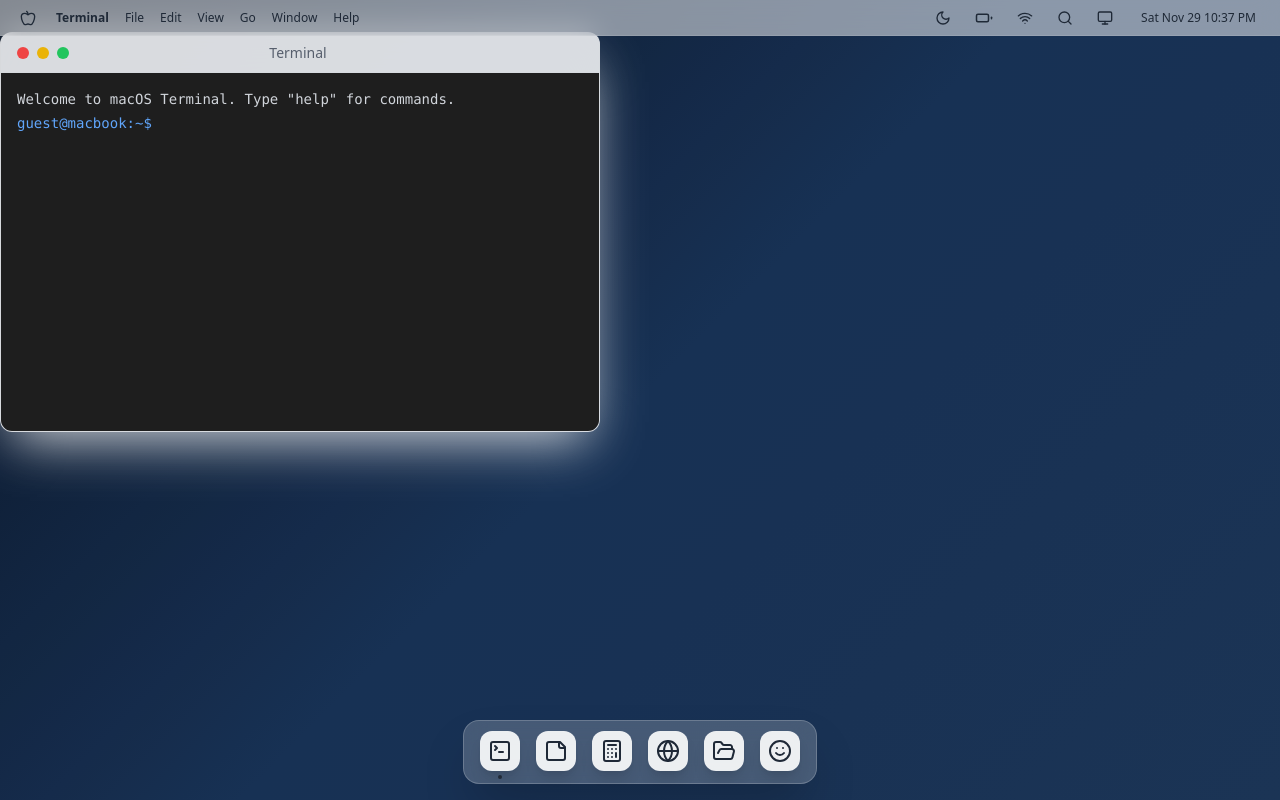
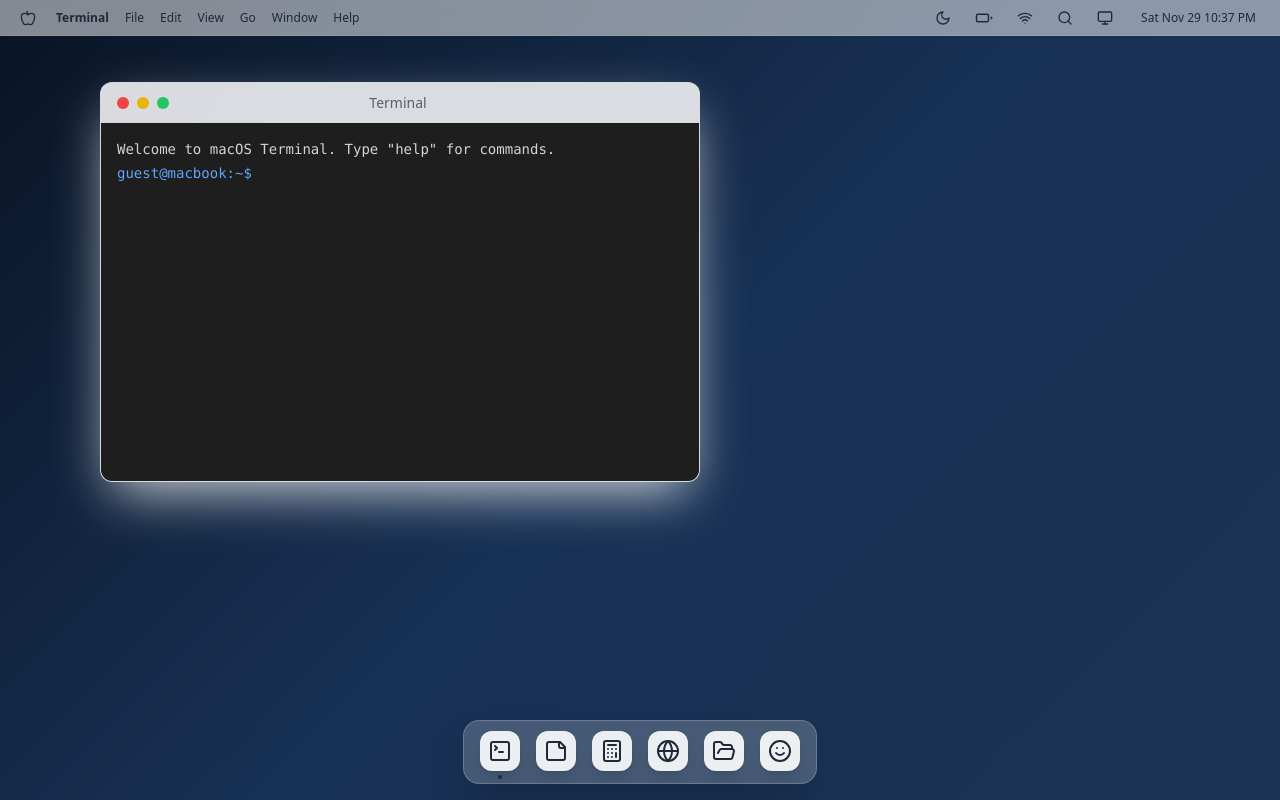
Before and after one commit to alexw8888/test, a React (Vite) app: page / in a window 1280 px wide. Both pictures are taken after a click on the element "Terminal". Built offline with nearby package versions, Linux system fonts and the light colour scheme.

Commit message:
fixed windows drag on a 2nd prompt

```diff
--- a/src/components/WindowFrame.jsx
+++ b/src/components/WindowFrame.jsx
@@ -35,25 +35,28 @@
           onStop={(e, data) => updateWindowPosition(id, { x: data.x, y: data.y })}
           nodeRef={nodeRef}
           bounds="parent"
+          disabled={isMaximized}
         >
-          <motion.div
+          <div
             ref={nodeRef}
-            initial="hidden"
-            animate="visible"
-            exit="exit"
-            variants={variants}
-            transition={{ type: "spring", damping: 25, stiffness: 300 }}
-            className={`absolute rounded-xl overflow-hidden shadow-mac-window backdrop-blur-xl border border-white/20 flex flex-col ${darkMode ? 'bg-gray-800' : 'bg-mac-window'}`}
+            className="absolute"
             style={{
               width: isMaximized ? '100%' : size.width,
               height: isMaximized ? '100%' : size.height,
               zIndex: zIndex,
-              left: isMaximized ? 0 : undefined, // Override draggable position if maximized
+              left: isMaximized ? 0 : undefined,
               top: isMaximized ? 0 : undefined,
-              transform: isMaximized ? 'none !important' : undefined, // Force transform reset if maximized (tricky with draggable)
             }}
             onMouseDown={handleFocus}
           >
+            <motion.div
+              initial="hidden"
+              animate="visible"
+              exit="exit"
+              variants={variants}
+              transition={{ type: "spring", damping: 25, stiffness: 300 }}
+              className={`w-full h-full rounded-xl overflow-hidden shadow-mac-window backdrop-blur-xl border border-white/20 flex flex-col ${darkMode ? 'bg-gray-800' : 'bg-mac-window'}`}
+            >
             {/* Window Header */}
             <div className={`window-header h-10 border-b border-gray-300/30 flex items-center px-4 space-x-2 select-none cursor-grab active:cursor-grabbing ${darkMode ? 'bg-gray-700/50' : 'bg-gray-200/50'}`}>
               <div className="flex space-x-2 group">
@@ -89,6 +92,7 @@
               </div>
             </div>
           </motion.div>
+          </div>
         </Draggable>
       )}
     </AnimatePresence>
```
